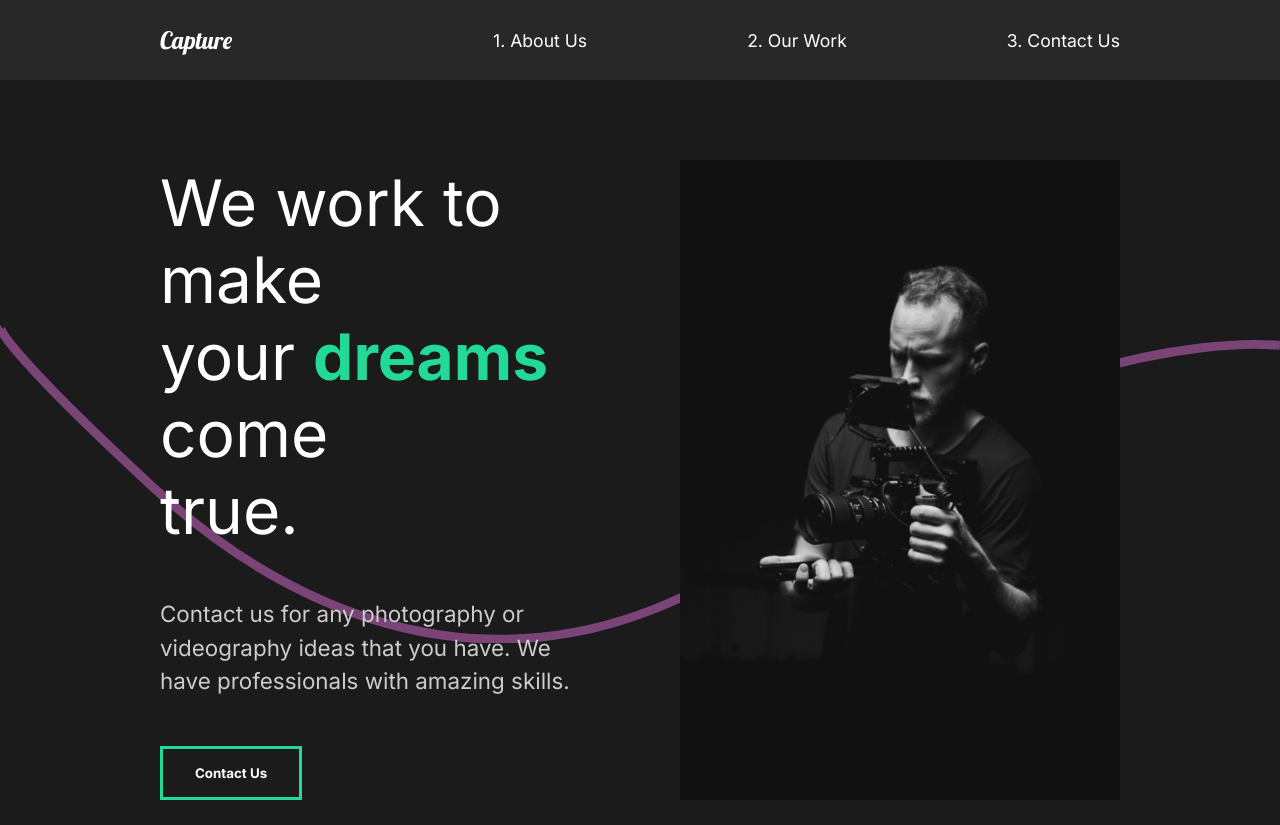
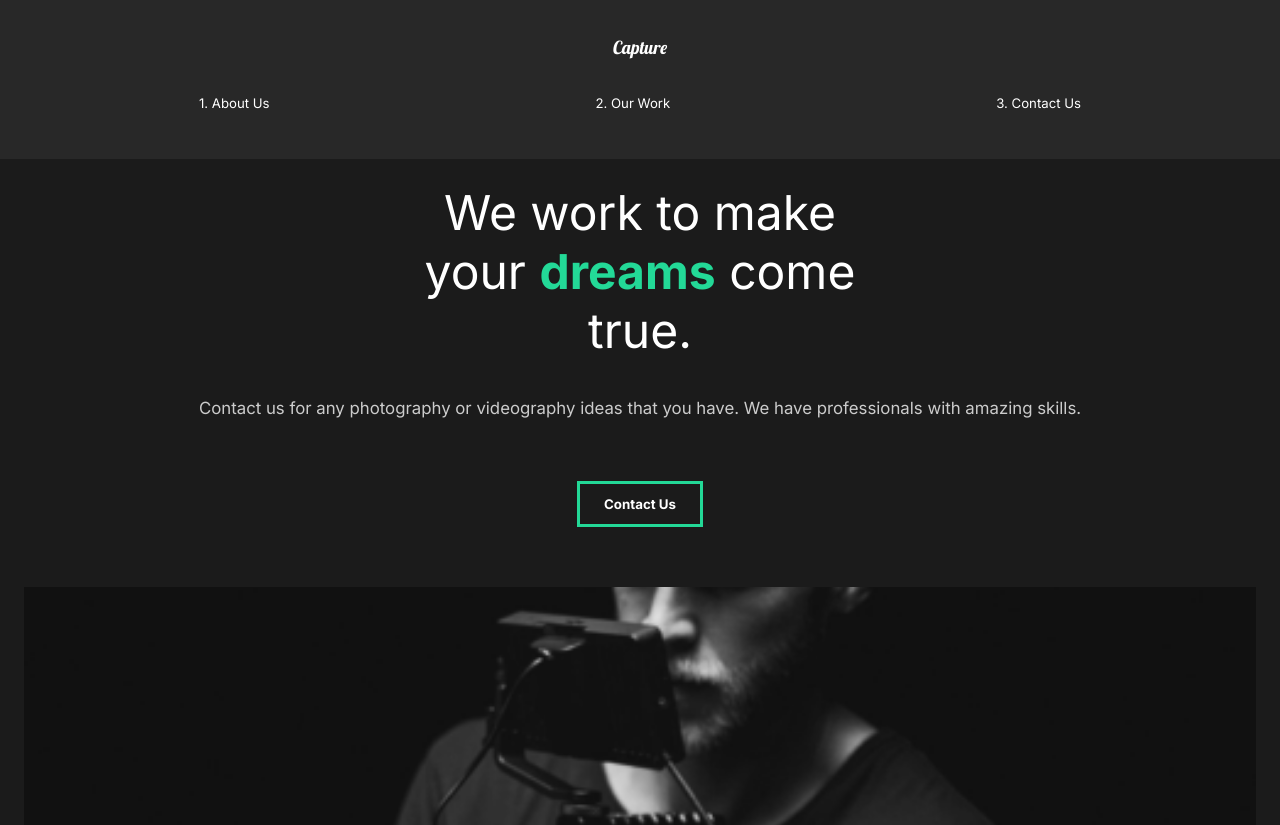
Before and after one commit to nikhilmishra101/photoclick, a React (Create React App) app: page / in a window 1280 px wide. Shown: the top 825 px of the page. Built offline with nearby package versions, Linux system fonts and the light colour scheme.

Commit message:
22.Fixing Weird quriks

```diff
--- a/src/components/GlobalStyle.js
+++ b/src/components/GlobalStyle.js
@@ -8,6 +8,11 @@
     box-sizing: border-box
 }
 
+html{
+    @media (max-width:1700px){
+        font-size:75%
+    }
+}
 body{
     background: #1b1b1b;
     font-family: 'Inter', sans-serif;
--- a/src/components/Nav.js
+++ b/src/components/Nav.js
@@ -53,6 +53,22 @@
     padding-left: 10rem;
     position: relative;
   }
+  @media (max-width: 1300px) {
+    flex-direction: column;
+    padding: 2rem 1rem;
+    #logo {
+      display: inline-block;
+      margin: 1rem;
+    }
+    ul {
+      padding: 2rem;
+      justify-content: space-around;
+      width: 100%;
+    }
+    li {
+      padding: 0;
+    }
+  }
 `;
 
 export default Nav;
--- /dev/null
+++ b/src/components/ScrollTop.js
@@ -0,0 +1,15 @@
+import { useEffect } from "react";
+import { useLocation } from "react-router-dom";
+
+const ScrollTop = () => {
+  const { pathname } = useLocation();
+  useEffect(() => {
+    window.scroll({
+      top: 0,
+      left: 0,
+    });
+  }, [pathname]);
+  return null;
+};
+
+export default ScrollTop;
--- a/src/components/ServicesSection.js
+++ b/src/components/ServicesSection.js
@@ -74,6 +74,9 @@
 const Cards = styled.div`
   display: flex;
   flex-wrap: wrap;
+  @media (max-width: 1300px) {
+    justify-content: center;
+  }
 `;
 const Card = styled.div`
   flex-basis: 20rem;
--- a/src/components/useScroll.js
+++ b/src/components/useScroll.js
@@ -3,7 +3,7 @@
 
 export const useScroll = () => {
   const controls = useAnimation();
-  const [element, view] = useInView({ threshold: 0.5 });
+  const [element, view] = useInView({ threshold: 0.3 });
   if (view) {
     controls.start("show");
   } else {
--- a/src/pages/AboutUs.js
+++ b/src/pages/AboutUs.js
@@ -6,7 +6,7 @@
 //Animations
 import { motion } from "framer-motion";
 import { pageAnimation } from "../animation";
-
+import ScrollTop from "../components/ScrollTop";
 const AboutUs = () => {
   return (
     <motion.div
@@ -18,6 +18,7 @@
       <AboutSection />
       <ServicesSection />
       <FaqSection />
+      <ScrollTop />
     </motion.div>
   );
 };
--- a/src/pages/OurWork.js
+++ b/src/pages/OurWork.js
@@ -14,9 +14,9 @@
   fade,
   photoAnim,
   lineAnim,
-  swoopAdoop,
 } from "../animation";
 import { useScroll } from "../components/useScroll";
+import ScrollTop from "../components/ScrollTop";
 
 const OurWork = () => {
   const [element, controls] = useScroll();
@@ -65,6 +65,7 @@
           <img src={goodtimes} alt="goodtimes" />
         </Link>
       </Movie>
+      <ScrollTop />
     </Work>
   );
 };
@@ -74,6 +75,9 @@
   overflow: hidden;
   padding: 5rem 10rem;
 
+  @media (max-width: 1300px) {
+    padding: 2rem 2rem;
+  }
   h2 {
     padding: 1rem 0rem;
   }
--- a/src/styles.js
+++ b/src/styles.js
@@ -8,6 +8,11 @@
   justify-content: space-between;
   padding: 5rem 10rem;
   color: white;
+  @media (max-width: 1300px) {
+    display: block;
+    padding: 2rem 2rem;
+    text-align: center;
+  }
 `;
 export const Description = styled.div`
   flex: 1;
@@ -15,6 +20,12 @@
   z-index: 2;
   h2 {
     font-weight: lighter;
+  }
+  @media (max-width: 1300px) {
+    padding: 0;
+    button {
+      margin: 2rem 0rem 5rem 0rem;
+    }
   }
 `;
 export const Image = styled.div`
```
Also changed, not shown: 1 other file (tests, documents, lock files or other folders).
